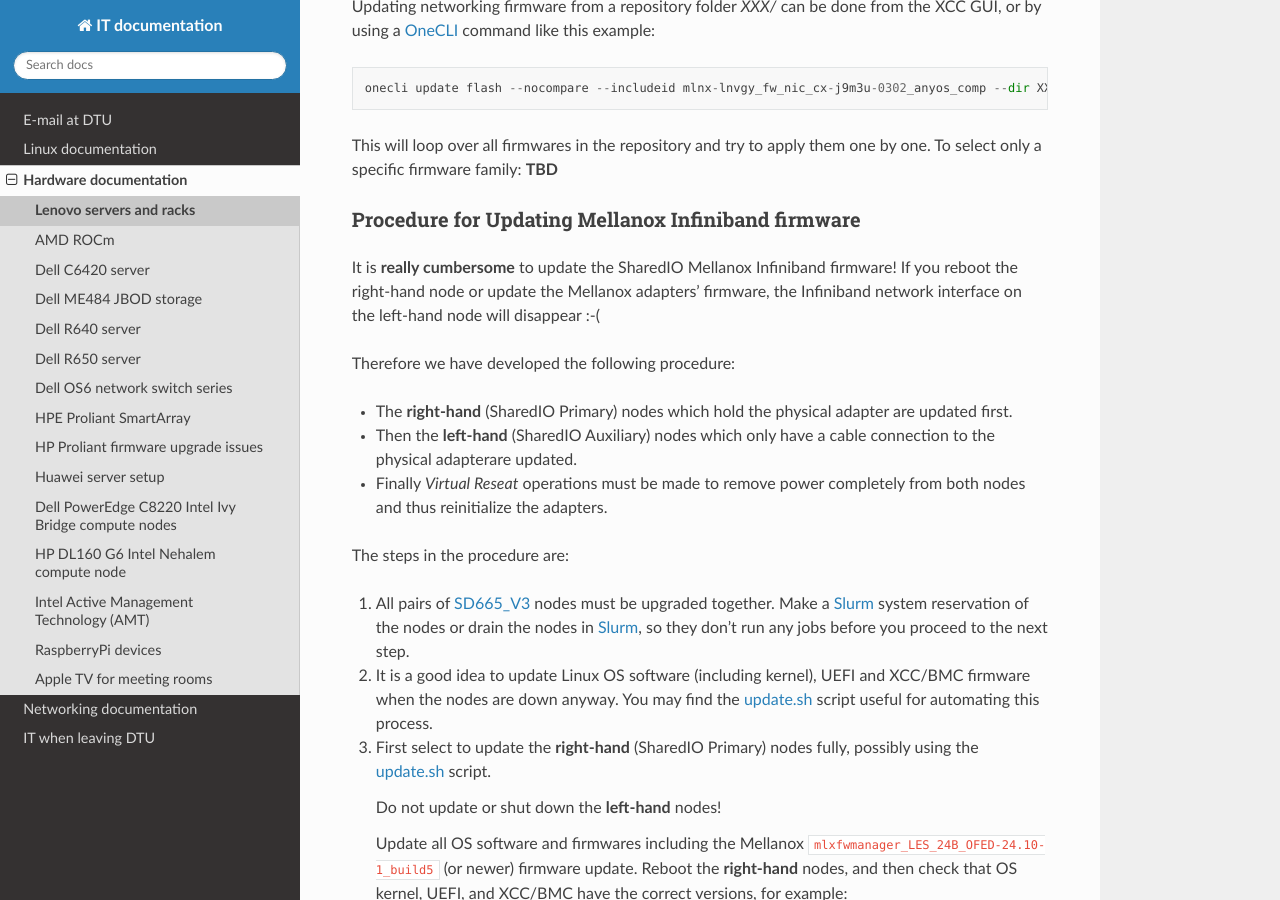
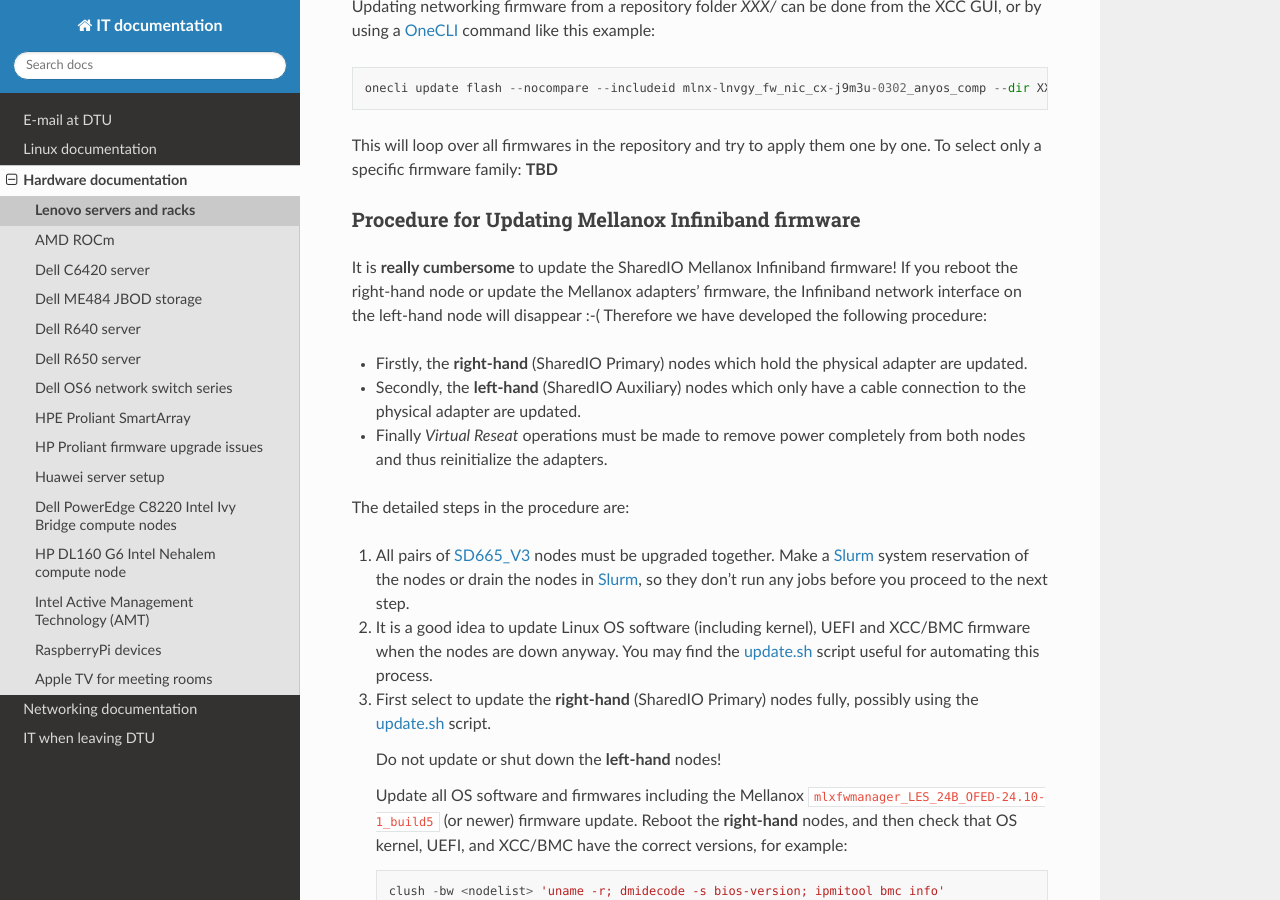
Before and after one commit to OleHolmNielsen/ITwiki, a Sphinx documentation site: the page built from docs/Lenovo_SD665_V3.rst, in a window 1280 px wide and 900 px high, scrolled down 2094 px. Built offline with Sphinx 7.4.7 and the Read the Docs theme 3.1.0, drawn with Linux system fonts in a browser that asks for light colours.

Commit message:
Minor edit

```diff
--- a/docs/Lenovo_SD665_V3.rst
+++ b/docs/Lenovo_SD665_V3.rst
@@ -96,14 +96,13 @@
 It is **really cumbersome** to update the SharedIO Mellanox Infiniband firmware!
 If you reboot the right-hand node or update the Mellanox adapters' firmware,
 the Infiniband network interface on the left-hand node will disappear :-(
-
 Therefore we have developed the following procedure:
 
-* The **right-hand** (SharedIO Primary) nodes which hold the physical adapter are updated first.
-* Then the **left-hand** (SharedIO Auxiliary) nodes which only have a cable connection to the physical adapterare updated.
+* Firstly, the **right-hand** (SharedIO Primary) nodes which hold the physical adapter are updated.
+* Secondly, the **left-hand** (SharedIO Auxiliary) nodes which only have a cable connection to the physical adapter are updated.
 * Finally *Virtual Reseat* operations must be made to remove power completely from both nodes and thus reinitialize the adapters.
 
-The steps in the procedure are:
+The detailed steps in the procedure are:
 
 1. All pairs of SD665_V3_ nodes must be upgraded together.
    Make a Slurm_ system reservation of the nodes or drain the nodes in Slurm_,
```
